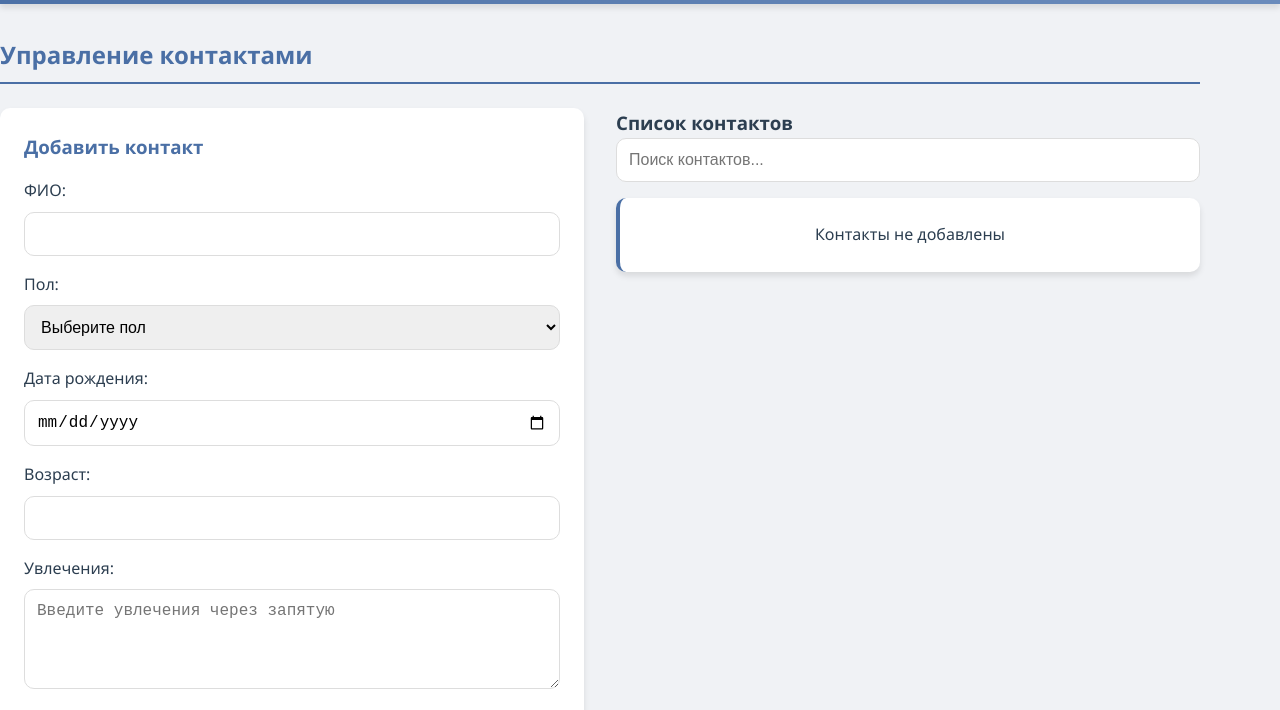
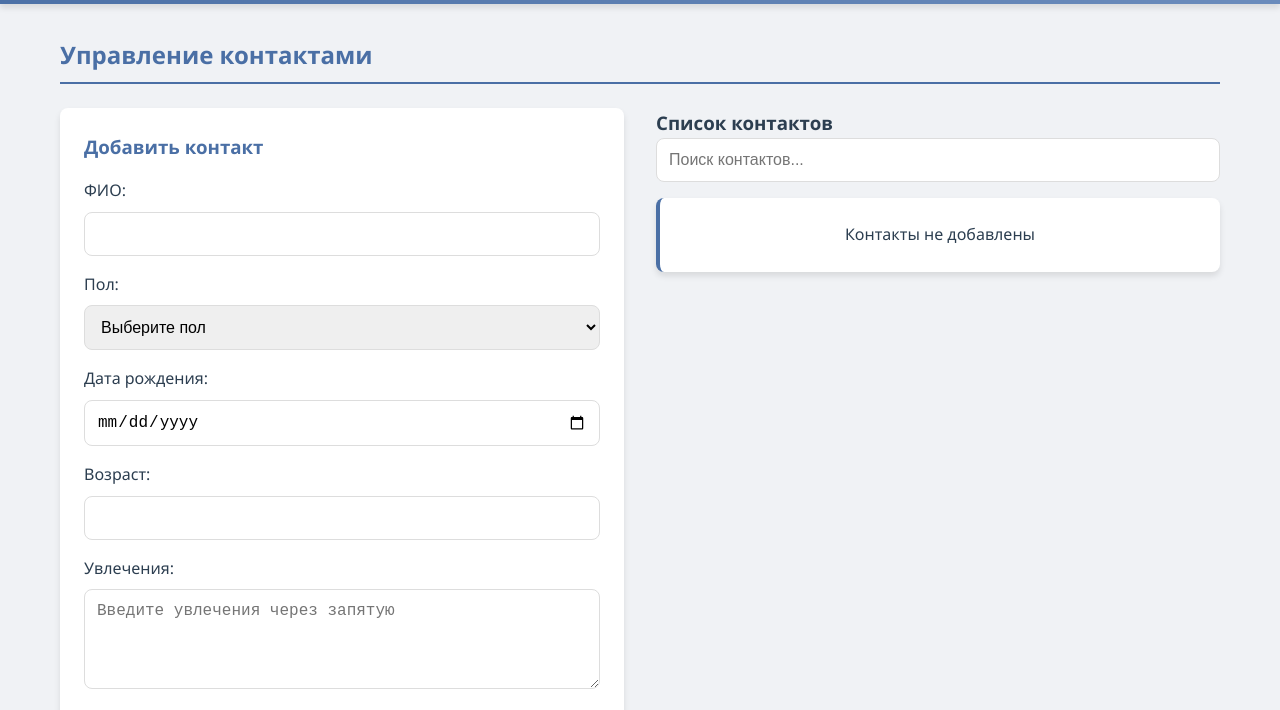
Before and after one commit to daneljey46/KPO, a plain HTML site: page docs/index.html in a window 1280 px wide. Shown: the part 103-813 px from the top of the page. Drawn offline with Linux system fonts and the light colour scheme.

Commit message:
Update style.css

```diff
--- a/docs/style.css
+++ b/docs/style.css
@@ -8,7 +8,7 @@
     --warning-color: #f39c12;
     --danger-color: #e74c3c;
     --gray-color: #95a5a6;
-    --border-radius: 10px;
+    --border-radius: 8px;
     --box-shadow: 0 4px 6px rgba(0, 0, 0, 0.1);
     --transition: all 0.3s ease;
 }
@@ -27,7 +27,8 @@ body {
 }
 
 .container {
-    bottom: 0px;
+    margin: 0 auto;
+    padding: 0 20px;
     max-width: 1200px;
 }
 
```
